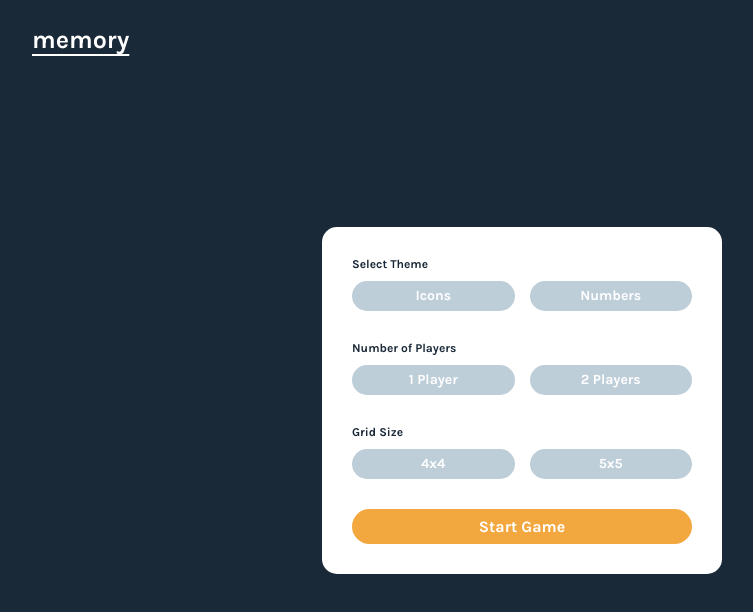
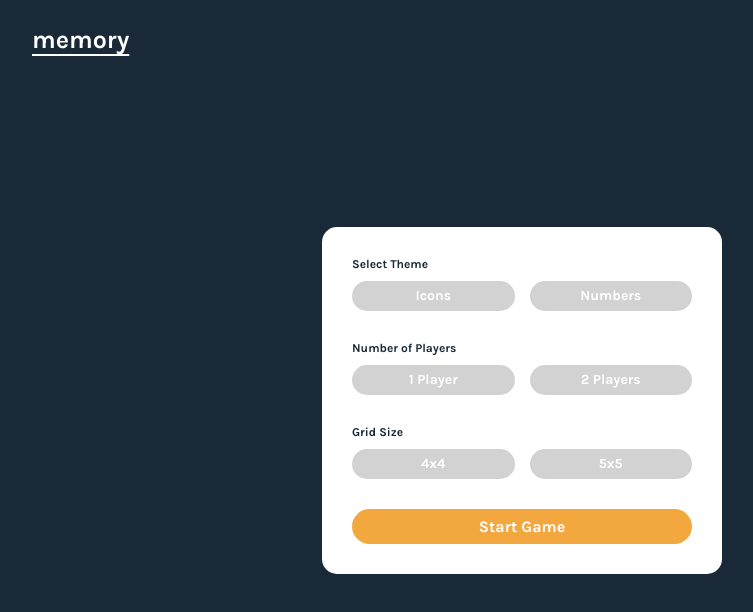
Before and after one commit to yeraysarmiento/memory-react, a React (Create React App) app: page / in a window 1280 px wide. Shown: the top 612 px of the page, without its empty margins (118-871 px from the left). Built offline with nearby package versions, Linux system fonts and the light colour scheme.

Commit message:
Changed colour styling

```diff
--- a/src/components/Cell/Cell.scss
+++ b/src/components/Cell/Cell.scss
@@ -20,12 +20,12 @@
   &.cell--matched {
     &.cell--player1 {
       & .cell__front {
-        background-color: $action-color;
+        background-color: $player1-color;
       }
     }
     &.cell--player2 {
       & .cell__front {
-        background-color: #7994bb;
+        background-color: $player2-color;
       }
     }
   }
--- a/src/components/Menu/Menu.scss
+++ b/src/components/Menu/Menu.scss
@@ -39,7 +39,7 @@
     &--restart {
       grid-area: restart;
       color: white;
-      background-color: rgb(243, 168, 63);
+      background-color: $action-color;
 
       & span:nth-of-type(2) {
         display: none;
@@ -49,7 +49,7 @@
     &--new-game {
       grid-area: newgame;
       color: rgb(26, 41, 56);
-      background-color: rgb(190, 206, 217);
+      background-color: $secondary-color;
 
       & button {
         font-size: 30px;
--- a/src/components/Player/Player.scss
+++ b/src/components/Player/Player.scss
@@ -1,4 +1,5 @@
 @import "../../styles/sizes.scss";
+@import "../../styles/_colors.scss";
 
 .player {
   color: rgb(26, 41, 56);
@@ -14,11 +15,11 @@
   height: 100%;
 
   &--1 {
-    background-color: #f3a83f;
+    background-color: $player1-color;
   }
 
   &--2 {
-    background-color: #7994bb;
+    background-color: $player2-color;
   }
 
   &__points {
@@ -37,11 +38,11 @@
     width: 20px;
 
     &--1 {
-      background-color: #f3a83f;
+      background-color: $player1-color;
     }
 
     &--2 {
-      background-color: #7994bb;
+      background-color: $player2-color;
     }
   }
 
--- a/src/components/Ranking/Ranking.scss
+++ b/src/components/Ranking/Ranking.scss
@@ -53,11 +53,11 @@
     }
 
     &--player1 {
-      background-color: $action-color;
+      background-color: $player1-color;
     }
 
     &--player2 {
-      background-color: #7994bb;
+      background-color: $player2-color;
     }
   }
 
--- a/src/styles/_colors.scss
+++ b/src/styles/_colors.scss
@@ -1,3 +1,5 @@
-$main-color: rgb(26, 41, 56);
-$secondary-color: rgb(190, 206, 217);
-$action-color: rgb(243, 168, 63);
+$main-color: #1a2938;
+$secondary-color: #d2d2d2;
+$action-color: #f3a83f;
+$player1-color: #f3a83f;
+$player2-color: #92a8bb;
```
